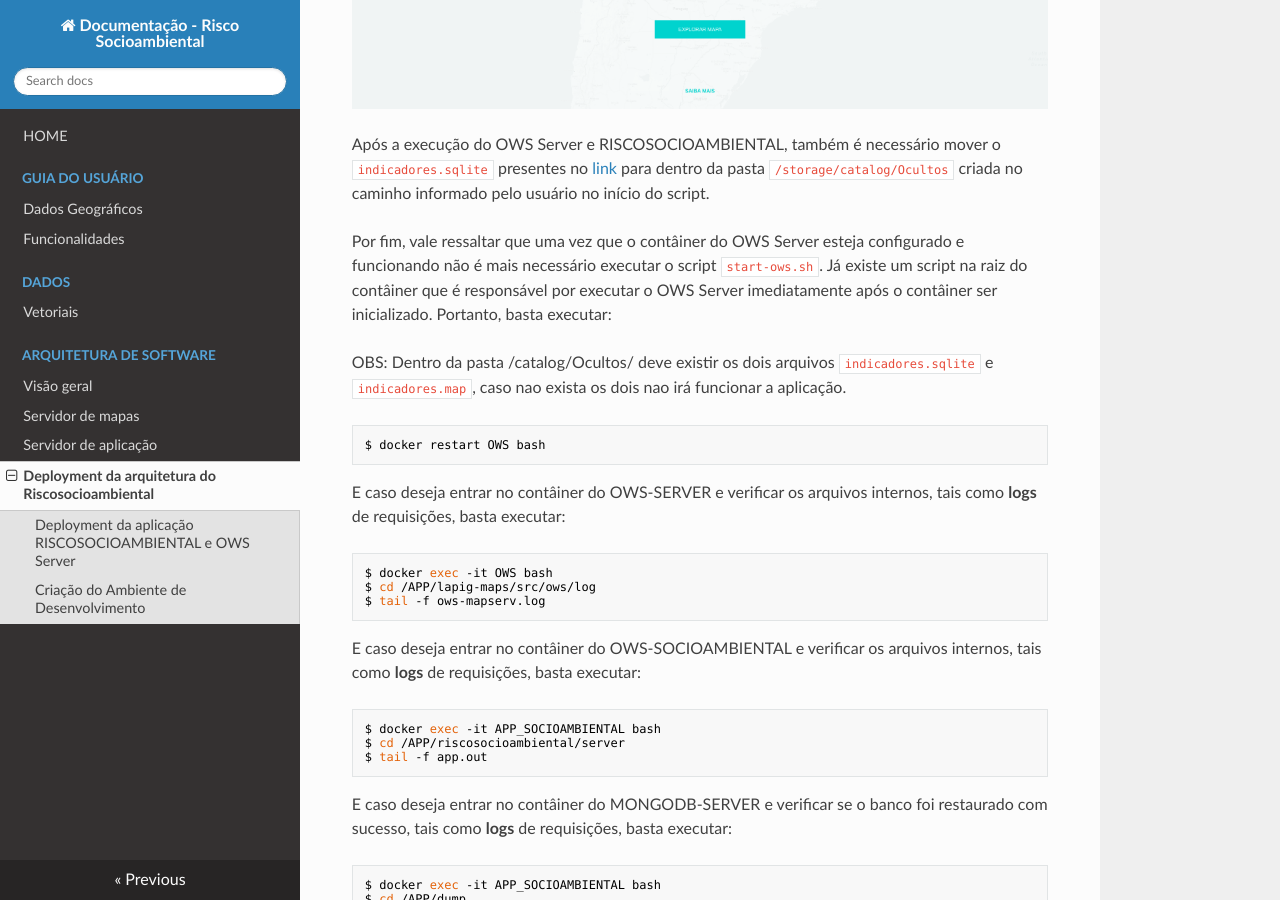
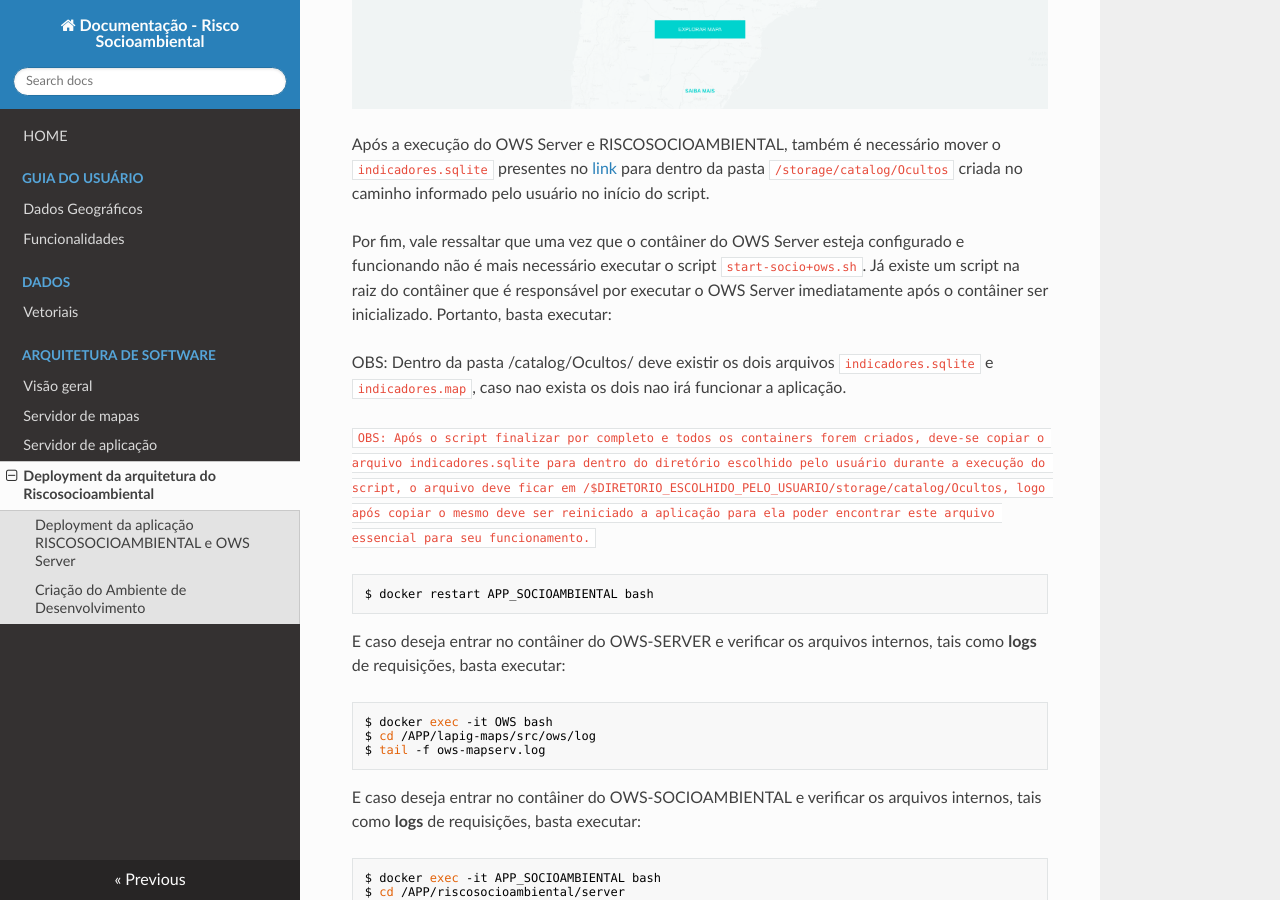
Before and after one commit to lapig-ufg/riscosocioambiental, an MkDocs documentation site: the page built from doc/docs/02-arq_execucao_risco.md, in a window 1280 px wide and 900 px high, scrolled down 2649 px. Built offline with MkDocs 1.6.1, drawn with Linux system fonts in a browser that asks for light colours; nearby versions of some CDN libraries.

Commit message:
Docs - Atualização Deployment da aplicação

````diff
--- a/doc/docs/02-arq_execucao_risco.md
+++ b/doc/docs/02-arq_execucao_risco.md
@@ -63,12 +63,14 @@ Após a importação correta do contâiner, o RISCOSOCIOAMBIENTAL deverá estar
 
 Após a execução do OWS Server e RISCOSOCIOAMBIENTAL, também é necessário mover o `indicadores.sqlite` presentes no [link](https://drive.google.com/file/d/1Qww9WQ7G1YHZ1ndLEYzrTrcjAklTRP1v/view?usp=sharing) para dentro da pasta `/storage/catalog/Ocultos` criada no caminho informado pelo usuário no início do script.
 
-Por fim, vale ressaltar que uma vez que o contâiner do OWS Server esteja configurado e funcionando não é mais necessário executar o script `start-ows.sh`. Já existe um script na raiz do contâiner que é responsável por executar o OWS Server imediatamente após o contâiner ser inicializado. Portanto, basta executar:
+Por fim, vale ressaltar que uma vez que o contâiner do OWS Server esteja configurado e funcionando não é mais necessário executar o script `start-socio+ows.sh`. Já existe um script na raiz do contâiner que é responsável por executar o OWS Server imediatamente após o contâiner ser inicializado. Portanto, basta executar:
 
 OBS: Dentro da pasta /catalog/Ocultos/ deve existir os dois arquivos `indicadores.sqlite` e `indicadores.map`, caso nao exista os dois nao irá funcionar a aplicação.
 
+`OBS: Após o script finalizar por completo e todos os containers forem criados, deve-se copiar o arquivo indicadores.sqlite para dentro do diretório escolhido pelo usuário durante a execução do script, o arquivo deve ficar em /$DIRETORIO_ESCOLHIDO_PELO_USUARIO/storage/catalog/Ocultos, logo após copiar o mesmo deve ser reiniciado a aplicação para ela poder encontrar este arquivo essencial para seu funcionamento.`
+
 ``` sh
-$ docker restart OWS bash
+$ docker restart APP_SOCIOAMBIENTAL bash
 ```
 
 E caso deseja entrar no contâiner do OWS-SERVER e verificar os arquivos internos, tais como **logs** de requisições, basta executar:
````
